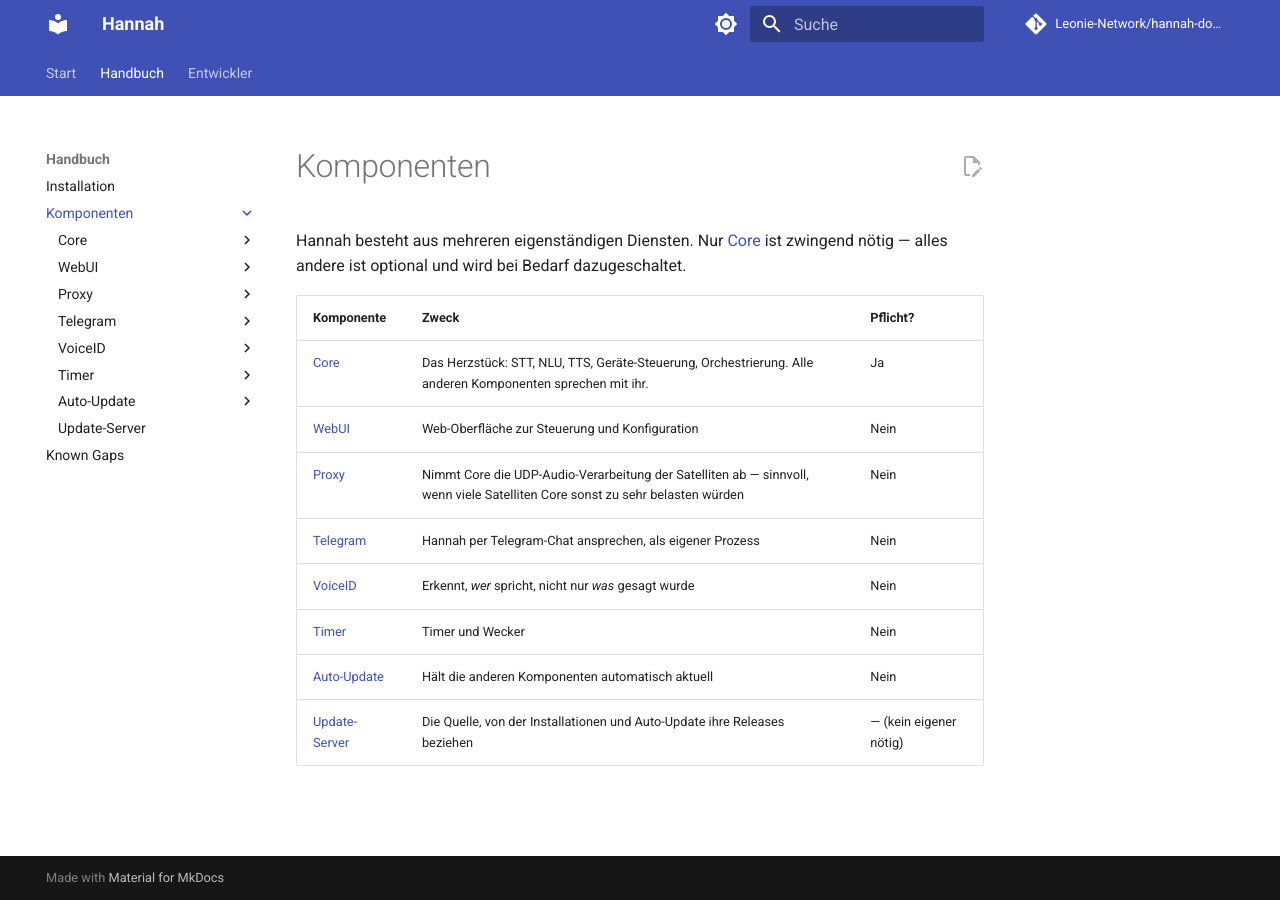
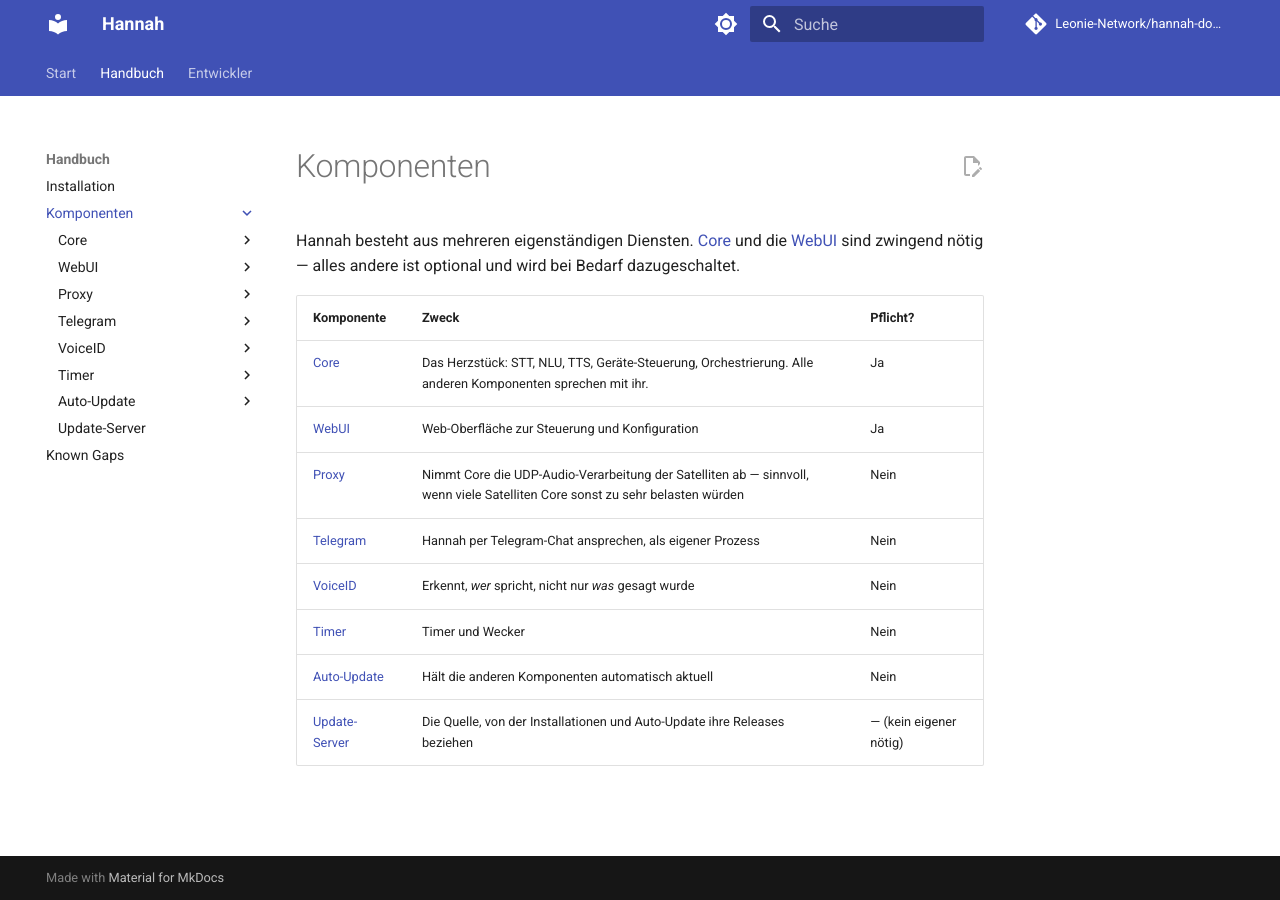
Before and after one commit to Leonie-Network/hannah-docs, an MkDocs documentation site: the page built from docs/components/index.md, in a window 1280 px wide. Built offline with MkDocs 1.6.1 and Material for MkDocs 9.7.7, drawn with Linux system fonts in a browser that asks for light colours; comment, search, counter and statistics services are not loaded.

Commit message:
docs: correct WebUI as a mandatory component, not optional
Most settings are only manageable through it, and it's bundled with
Core by default in the compose file (no profile gate).

Co-Authored-By: Claude Sonnet 5 <noreply@anthropic.com>

```diff
--- a/docs/components/index.md
+++ b/docs/components/index.md
@@ -1,12 +1,13 @@
 # Komponenten
 
-Hannah besteht aus mehreren eigenständigen Diensten. Nur [Core](core/index.md) ist
-zwingend nötig — alles andere ist optional und wird bei Bedarf dazugeschaltet.
+Hannah besteht aus mehreren eigenständigen Diensten. [Core](core/index.md) und die
+[WebUI](webui/index.md) sind zwingend nötig — alles andere ist optional und wird bei
+Bedarf dazugeschaltet.
 
 | Komponente | Zweck | Pflicht? |
 |---|---|---|
 | [Core](core/index.md) | Das Herzstück: STT, NLU, TTS, Geräte-Steuerung, Orchestrierung. Alle anderen Komponenten sprechen mit ihr. | Ja |
-| [WebUI](webui/index.md) | Web-Oberfläche zur Steuerung und Konfiguration | Nein |
+| [WebUI](webui/index.md) | Web-Oberfläche zur Steuerung und Konfiguration | Ja |
 | [Proxy](proxy/index.md) | Nimmt Core die UDP-Audio-Verarbeitung der Satelliten ab — sinnvoll, wenn viele Satelliten Core sonst zu sehr belasten würden | Nein |
 | [Telegram](telegram/index.md) | Hannah per Telegram-Chat ansprechen, als eigener Prozess | Nein |
 | [VoiceID](voiceid/index.md) | Erkennt, *wer* spricht, nicht nur *was* gesagt wurde | Nein |
```
Also changed, not shown: docs/components/webui/index.md (+3 -1 lines).
